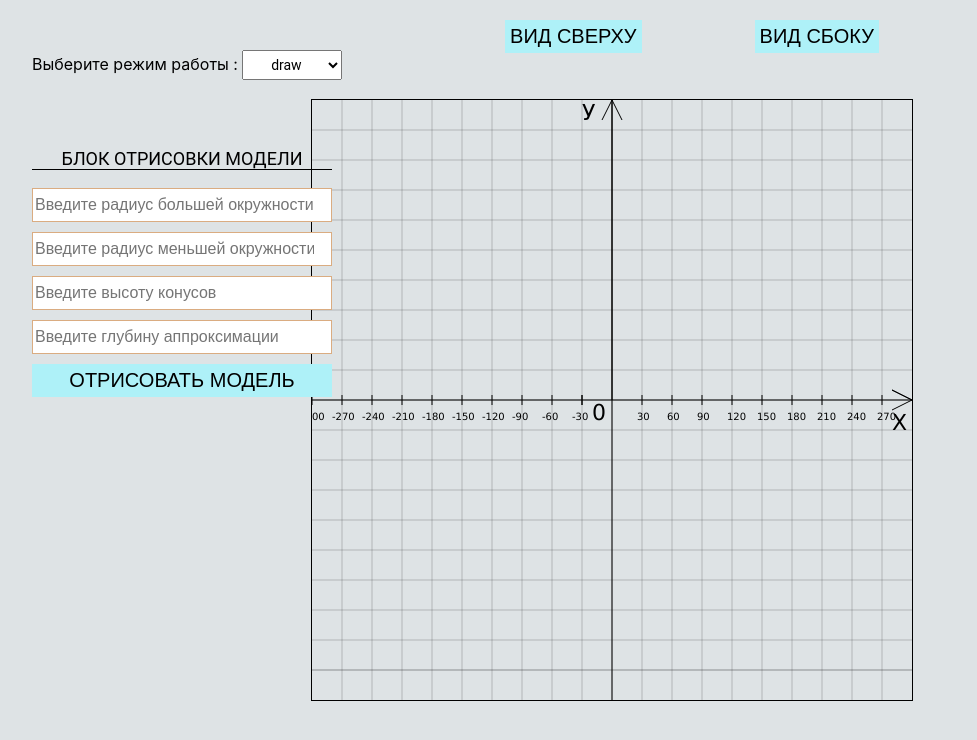
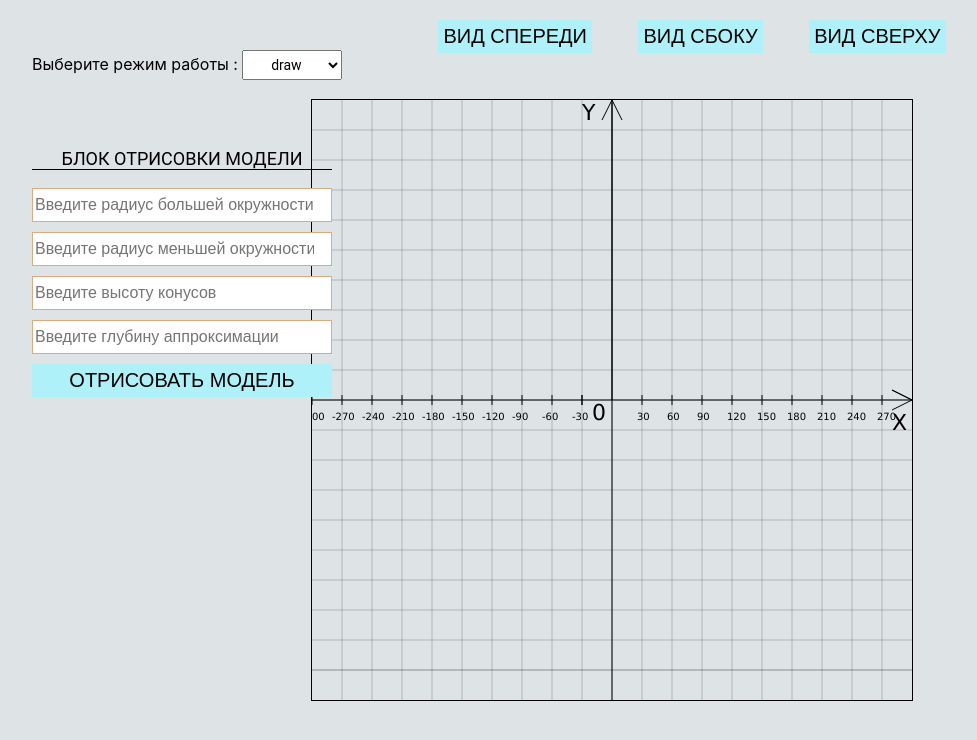
Before and after one commit to KononovPavel/3d_cone, a React (Create React App) app: page / in a window 1280 px wide. Shown: the top 740 px of the page, without its empty margins (28-1005 px from the left). Built offline with nearby package versions, Linux system fonts and the light colour scheme.

Commit message:
добавил 3 проекцию, исправил ошибку бесконечного рендеринга

```diff
--- a/src/App.js
+++ b/src/App.js
@@ -20,10 +20,10 @@ function App() {
     const [scaleX, setScaleX] = useState('')
     const [scaleY, setScaleY] = useState('')
     const [scaleZ, setScaleZ] = useState('')
-
+    let axis = 'Y';
 
     useEffect(() => {
-        drawCord();
+        drawCord(axis);
     }, [])
 
     const SmallCircle = {
@@ -46,7 +46,7 @@ function App() {
     }
 
 
-    const drawCord = () => {
+    const drawCord = (axis) => {
         let canvas = document.getElementById("canvas");
         let context = canvas.getContext("2d");
         //Рисование координатных осей
@@ -66,7 +66,7 @@ function App() {
         context.moveTo(600, 300);
         context.lineTo(580, 290);
         context.font = "22px Verdana";
-        context.fillText("У", 270, 20);
+        context.fillText(axis, 270, 20);
         context.font = "22px Verdana";
         context.fillText("0", 280, 320);
         context.font = "22px Verdana";
@@ -108,10 +108,10 @@ function App() {
         context.closePath();
         context.stroke();
     }
-
     // радиус1, радиус2, аппроксимация, высота, массив координат вершины
-    let count = 0;
+    //вид спереди
     const drawCircles = (BigRadiusCallBack, SmallRadiusCallBack, nCallback, height, startPoints) => {
+        axis = 'Y'
         if (BigRadiusCallBack.toString().length === 0 || SmallRadiusCallBack.toString().length === 0 || nCallback.toString().length === 0 || height.toString().length === 0) {
             setErrorText(true)
             setTimeout(() => {
@@ -135,11 +135,10 @@ function App() {
         }
         if (height >= 300) return;
 
-        count++;
-        let canvas = document.getElementById("canvas");
-        let context = canvas.getContext("2d");
+        const canvas = document.getElementById("canvas");
+        const context = canvas.getContext("2d");
         context.clearRect(0, 0, canvas.width, canvas.height)
-        drawCord();
+        drawCord(axis);
         let alpha = 360 / nCallback;
         for (let i = 0; i < nCallback; i++) {
             //получение координат малого круга
@@ -199,6 +198,14 @@ function App() {
             context.lineWidth = 1;
             context.stroke();
         }
+        //простая отрисовка начальной и конечных точек
+        context.beginPath();
+        context.strokeStyle = "red";
+        context.moveTo(BigCircle.points[0].X, BigCircle.points[0].Y);
+        context.lineTo(BigCircle.points[BigCircle.points.length - 1].X, BigCircle.points[BigCircle.points.length - 1].Y);
+        context.closePath();
+        context.lineWidth = 1;
+        context.stroke();
 
 
         //отрисовка маленького круга синей линией, типо как внутренняя часть
@@ -208,46 +215,68 @@ function App() {
             context.lineTo(SmallCircle.points[i].X, SmallCircle.points[i].Y)
             context.lineTo(SmallCircle.points[i + 1].X, SmallCircle.points[i + 1].Y)
 
-
             context.closePath();
             context.strokeStyle = "blue";
             context.lineWidth = 0.5;
             context.stroke();
         }
-        //закраска красной линии к центру
-        // for (let i = 0; i < SmallCircle.points.length - 1; i++) {
-        //     context.beginPath();
-        //     context.moveTo(startPoints[0], startPoints[1])
-        //     context.lineTo(BigCircle.points[i].X, BigCircle.points[i].Y)
-        //     context.lineTo(BigCircle.points[i + 1].X, BigCircle.points[i + 1].Y)
-        //
-        //
-        //     context.closePath();
-        //     context.strokeStyle = "red";
-        //     context.lineWidth = 1;
-        //     context.stroke();
-        // }
-        if (count === 2) return;
-        drawCircles(BigRadius, SmallRadius, n, height, [0, 0, 0])
-    } // вид сверху
-
+        context.beginPath();
+        context.strokeStyle = "blue";
+        context.moveTo(SmallCircle.points[0].X, SmallCircle.points[0].Y);
+        context.lineTo(SmallCircle.points[SmallCircle.points.length - 1].X, SmallCircle.points[SmallCircle.points.length - 1].Y);
+        context.closePath();
+        context.lineWidth = 1;
+        context.stroke();
+    }
+    // вид сбоку
     const drawRectangle = (height, startPoints) => {
-        let canvas = document.getElementById("canvas");
-        let context = canvas.getContext("2d");
+        axis = 'Z';
+        const canvas = document.getElementById("canvas");
+        const context = canvas.getContext("2d");
         context.clearRect(0, 0, canvas.width, canvas.height)
-        drawCord();
+        drawCord(axis);
         context.beginPath()
-        for (let i = 0; i < BigCircle.points.length/2; i++) {
-            context.moveTo(300 + startPoints[0],300 - startPoints[2]);
-            context.lineTo(BigCircle.points[i].X, 300-height);
-            context.lineTo(BigCircle.points[i + 1].X, 300-height);
+        for (let i = 0; i < BigCircle.points.length / 2; i++) {
+            context.moveTo(300 + startPoints[0], 300 - startPoints[2]);
+            context.lineTo(BigCircle.points[i].X, 300 - height);
+            context.lineTo(BigCircle.points[i + 1].X, 300 - height);
             context.closePath();
             context.strokeStyle = "red";
-            context.lineWidth = 0.5;
+            context.lineWidth = 1;
             context.stroke();
         }
+        //аналогично и здесь соединяем центр с последней точкой
+        context.beginPath();
+        context.moveTo(300 + startPoints[0], 300 - startPoints[2]);
+        context.lineTo(BigCircle.points[BigCircle.points.length - 2].X, 300 - height);
+        context.lineTo(BigCircle.points[BigCircle.points.length - 1].X, 300 - height);
+        context.closePath();
+        context.strokeStyle = "red";
+        context.lineWidth = 1;
+        context.stroke();
     }
 
+    //вид сверху
+    const drawOnHigh = (height, startPoints) => {
+        axis = 'Z';
+        const canvas = document.getElementById("canvas");
+        const context = canvas.getContext("2d");
+        context.clearRect(0, 0, canvas.width, canvas.height)
+        drawCord(axis);
+        context.beginPath();
+        for (let i = 0; i < BigCircle.points.length - 1; i++) {
+            context.moveTo(300 + startPoints[0], 300 - startPoints[2]);
+            context.lineTo(BigCircle.points[i].X, 300 + height);
+            context.lineTo(BigCircle.points[i + 1].X, 300 + height);
+            context.closePath();
+            context.strokeStyle = "red";
+            context.lineWidth = 1;
+            context.stroke();
+        }
+        //соединяем крайние точки
+
+
+    }
     const onClickEnterHandler = (e) => {
         if (e.key === 'Enter') {
             drawCircles(BigRadius, SmallRadius, n, height, [0, 0, 0])
@@ -271,8 +300,9 @@ function App() {
             </div>
             <div className={'view'}>
 
-                <button onClick={() => drawCircles(BigRadius, SmallRadius, n, height, [0, 0, 0])}>Вид сверху</button>
-                <button onClick={()=> drawRectangle(height, [0,0,0])}>Вид сбоку</button>
+                <button onClick={() => drawCircles(BigRadius, SmallRadius, n, height, [0, 0, 0])}>Вид спереди</button>
+                <button onClick={() => drawRectangle(height, [0, 0, 0])}>Вид сбоку</button>
+                <button onClick={() => drawOnHigh(height, [0, 0, 0])}>вид сверху</button>
             </div>
             <div className="App">
                 <canvas id='canvas' width={600} height={600}/>
```
